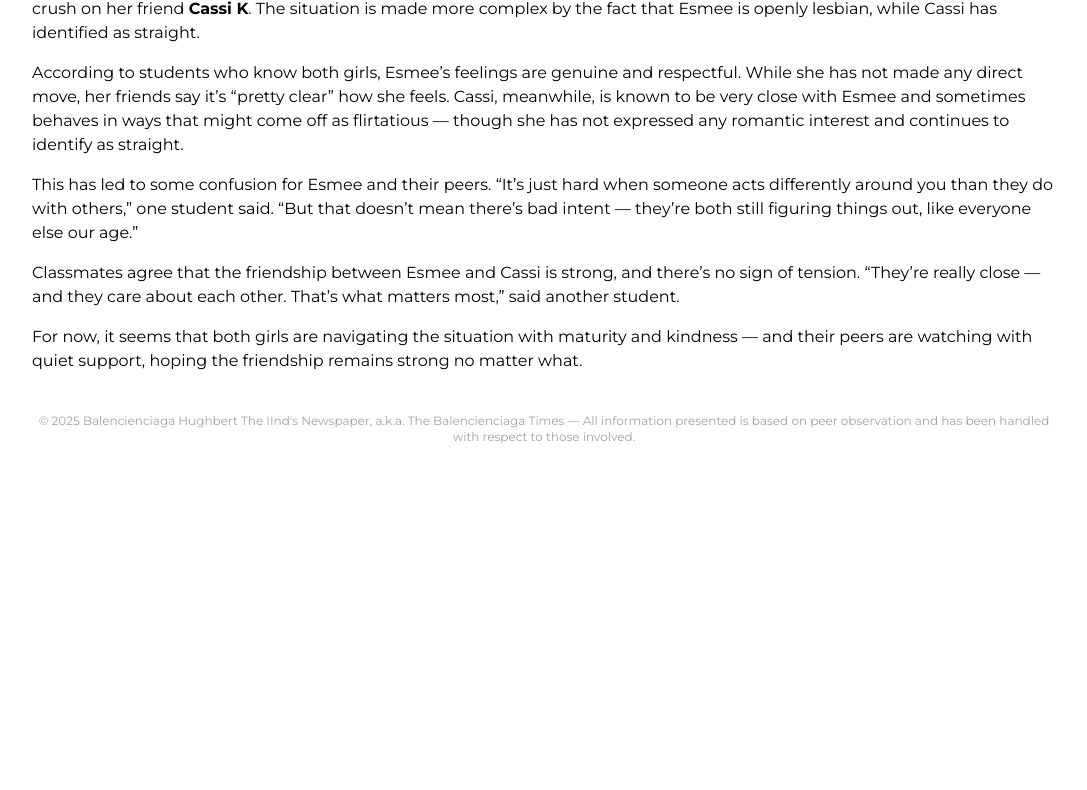
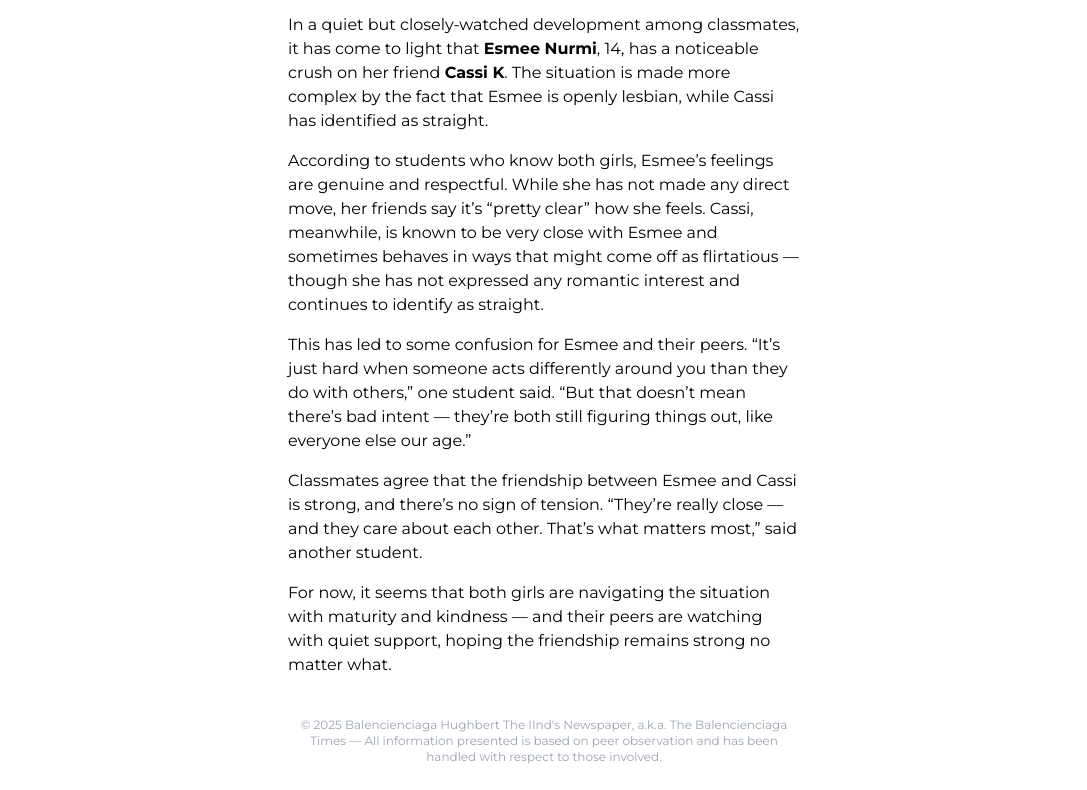
Before and after one commit to hughdunc/the-balencienciaga-times, a plain HTML site: page index.html in a window 1280 px wide. Shown: the part 607-1397 px from the top of the page, without its empty margins (96-1183 px from the left). Before the commit the page ends 1100 px from the top, so only its background shows below. Drawn offline with nearby package versions, Linux system fonts and the light colour scheme; a web font is replaced by a local one.

Commit message:
Update index.html

```diff
--- a/index.html
+++ b/index.html
@@ -50,7 +50,7 @@
 
   <!-- Main Content -->
   <main class="w-full h-screen items-center flex flex-col montserrat">
-    <div class="w-[64rem] py-12">
+    <div class="w-[32rem] py-12">
       <!-- Breaking Section -->
       <div class="font-bold w-full text-red-500 flex items-center justify-between">
         <div class="flex items-center gap-2">
```
